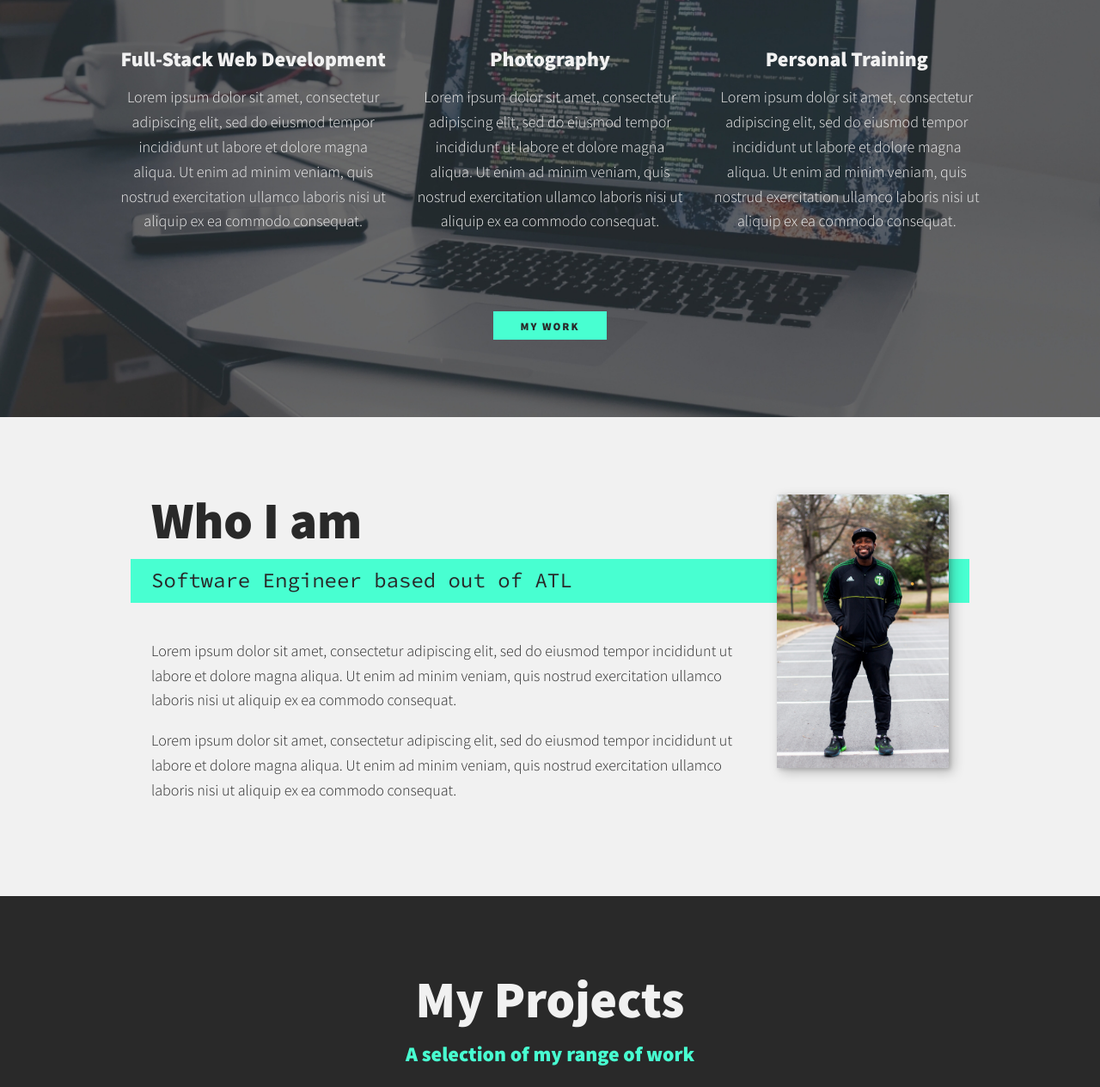
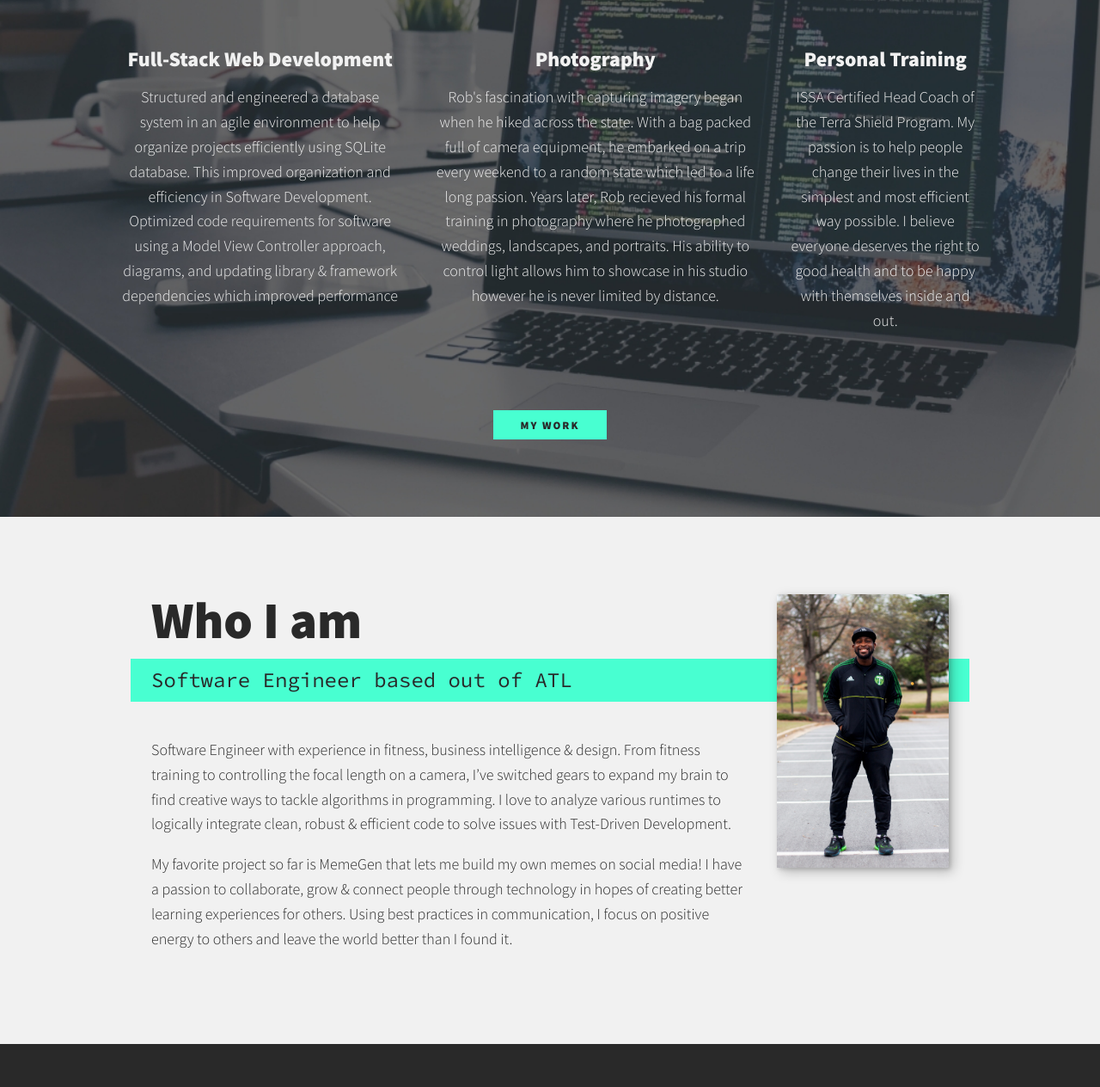
Before and after one commit to rshield1/portfolio, a plain HTML site: page index.html in a window 1280 px wide. Shown: the part 636-1900 px from the top of the page at 86% size. Drawn offline with nearby package versions, Linux system fonts and the light colour scheme.

Commit message:
working on fixing the layout for src/images

```diff
--- a/index.html
+++ b/index.html
@@ -47,17 +47,26 @@
             <div class="services">
                 <div class="service">
                     <h3>Full-Stack Web Development</h3>
-                    <p>Lorem ipsum dolor sit amet, consectetur adipiscing elit, sed do eiusmod tempor incididunt ut labore et dolore magna aliqua. Ut enim ad minim veniam, quis nostrud exercitation ullamco laboris nisi ut aliquip ex ea commodo consequat.</p>
+                    <p>Structured and engineered a database system in an agile environment to help organize projects efficiently using SQLite database. This improved organization and efficiency in Software Development.
+                        Optimized code requirements for software using a Model View Controller approach, diagrams, and updating library & framework dependencies which improved performance
+                    </p>
+
                 </div> <!-- / service -->
 
                 <div class="service">
                     <h3>Photography</h3>
-                    <p>Lorem ipsum dolor sit amet, consectetur adipiscing elit, sed do eiusmod tempor incididunt ut labore et dolore magna aliqua. Ut enim ad minim veniam, quis nostrud exercitation ullamco laboris nisi ut aliquip ex ea commodo consequat.</p>
+                    <p>Rob's fascination with capturing imagery began when he hiked across the state.  With a bag packed full of camera equipment, he embarked on a trip
+                        every weekend to a random state which led to a life long passion.  Years later, Rob recieved his formal training in photography where he photographed weddings, landscapes, and portraits.
+                        His ability to control light allows him to showcase in his studio however he is never limited by distance.
+                    </p>
                 </div> <!-- / service -->
 
                 <div class="service">
                     <h3>Personal Training</h3>
-                    <p>Lorem ipsum dolor sit amet, consectetur adipiscing elit, sed do eiusmod tempor incididunt ut labore et dolore magna aliqua. Ut enim ad minim veniam, quis nostrud exercitation ullamco laboris nisi ut aliquip ex ea commodo consequat.</p>
+                    <p>ISSA Certified Head Coach of the Terra Shield Program.  My passion is to help people change their lives in the simplest and
+                        most efficient way possible.  I believe everyone deserves the right to good health and to be happy with themselves inside and out.
+
+                    </p>
                 </div> <!-- / service -->
             </div> <!-- / services -->
 
@@ -71,8 +80,10 @@
            <p class="section__subtitle section__subtitle--about">Software Engineer based out of ATL</p>
 
            <div class="about-me__body">
-               <p>Lorem ipsum dolor sit amet, consectetur adipiscing elit, sed do eiusmod tempor incididunt ut labore et dolore magna aliqua. Ut enim ad minim veniam, quis nostrud exercitation ullamco laboris nisi ut aliquip ex ea commodo consequat.</p>
-               <p>Lorem ipsum dolor sit amet, consectetur adipiscing elit, sed do eiusmod tempor incididunt ut labore et dolore magna aliqua. Ut enim ad minim veniam, quis nostrud exercitation ullamco laboris nisi ut aliquip ex ea commodo consequat.</p>
+               <p>Software Engineer with experience in fitness, business intelligence & design. From fitness training to controlling the focal length on a camera, I’ve switched gears to expand my brain to find creative ways to tackle algorithms in programming. I love to analyze various runtimes to logically integrate clean, robust & efficient
+                    code to solve issues with Test-Driven Development.</p>
+               <p>My favorite project so far is MemeGen that lets me build my own memes on social media! I have a passion to collaborate, grow & connect people through technology in hopes of creating better learning experiences for others. Using best practices in communication, I focus on positive
+                    energy to others and leave the world better than I found it.</p>
            </div>
 
            <img src="img/robtimber2.jpg" alt="Jane leaning against a bus" class="about-me__img">
```
Also changed, not shown: img/IMG_0880.JPG (added), img/IMG_4385.jpg (added), img/IMG_6902.JPG (added), img/IMG_6907.JPG (added), img/IMG_7267.jpg (added), img/New background logo.jpg (added), img/image (2).png (added), img/image (4).png (added), img/image (6).png (added), img/image (8).png (added), img/image (9).png (added), img/layouthomepage.jpg (added), img/pasted image 0.png (added).
